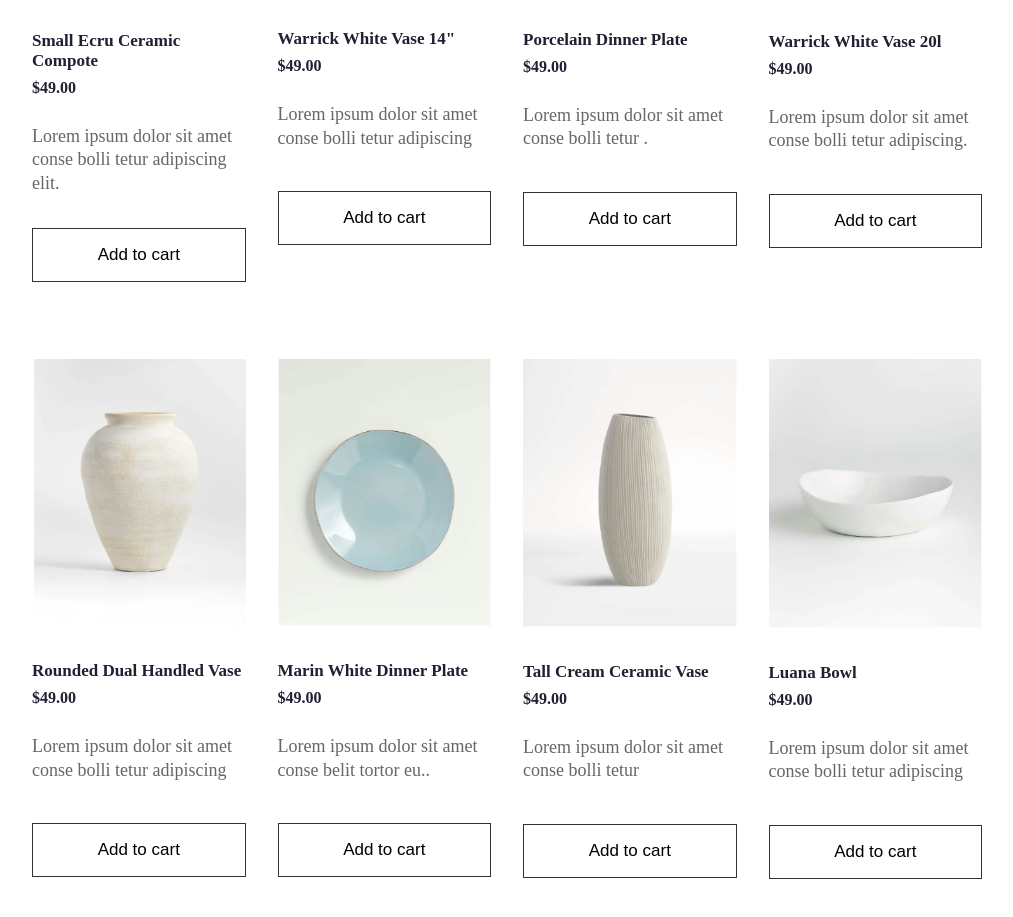
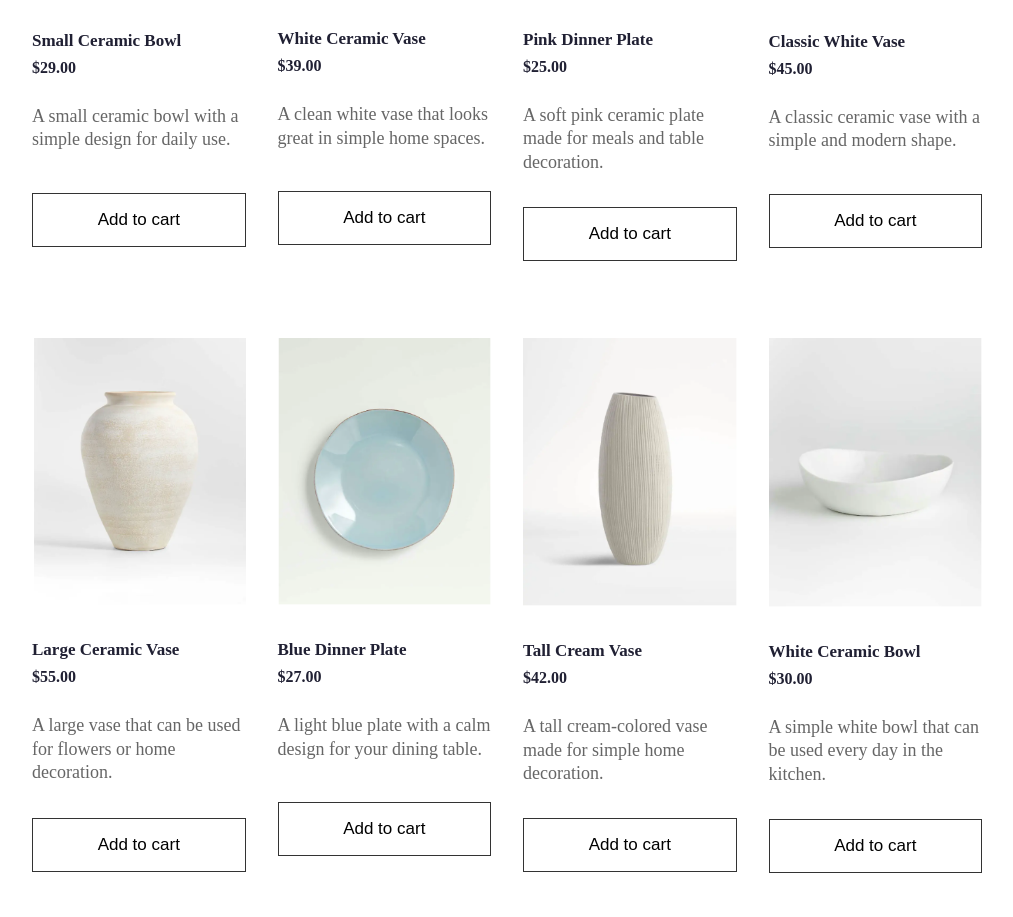
Before and after one commit to majdabdalkareem10-sys/full-stack-journey, a plain HTML site: page task-04-css-flexbox/index.html in a window 1280 px wide. Shown: the part 1827-2744 px from the top of the page, without its empty margins (133-1146 px from the left). Drawn offline with Linux system fonts and the light colour scheme.

Commit message:
Update Task 04 content

```diff
--- a/task-04-css-flexbox/index.html
+++ b/task-04-css-flexbox/index.html
@@ -1,17 +1,21 @@
 <!DOCTYPE html>
 <html lang="en">
+
 <head>
     <meta charset="UTF-8">
     <meta name="viewport" content="width=device-width, initial-scale=1.0">
-    <title>Moon Store</title>
+    <title>Moon Ceramic Store</title>
+
     <link rel="stylesheet" href="assets/css/base.css">
     <link rel="stylesheet" href="assets/css/main.css">
 </head>
+
 <body>
 
     <header class="header">
         <div class="container">
             <div class="row header-row">
+
                 <div class="logo">
                     <img src="imgs/moon-logo.png" alt="Moon logo">
                 </div>
@@ -26,122 +30,219 @@
                 <div class="header-icons">
                     <img src="imgs/header-icons.png" alt="Header icons">
                 </div>
+
             </div>
         </div>
     </header>
 
+
     <section class="hero">
+
         <div class="hero-left-space"></div>
 
         <div class="hero-content">
             <img class="hero-symbol" src="imgs/hero-symbol.png" alt="Decoration">
-            <p>Handcrafted in Viet Nam since 1650</p>
-            <h1>BAT TRANG<br>DINNER SET</h1>
-            <button type="button">SHOP NOW</button>
+
+            <p>Simple ceramic pieces made for every home</p>
+
+            <h1>
+                CERAMIC HOME
+                <br>
+                COLLECTION
+            </h1>
+
+            <button type="button">VIEW COLLECTION</button>
         </div>
 
         <div class="hero-image">
-            <img src="imgs/hero-main.png" alt="Dinner set">
+            <img src="imgs/hero-main.png" alt="Ceramic dinner set">
         </div>
+
     </section>
 
+
     <section class="collections">
+
         <div class="container">
+
             <div class="row collection-row">
+
                 <div class="collection">
-                    <img src="imgs/collection-1.png" alt="Tableware">
-                    <h2>TABLEWARE</h2>
+                    <img src="imgs/collection-1.png" alt="Dining collection">
+                    <h2>DINING</h2>
                 </div>
 
                 <div class="collection">
-                    <img src="imgs/collection-2.png" alt="Home decor">
+                    <img src="imgs/collection-2.png" alt="Home decoration">
                     <h2>HOME DECOR</h2>
                 </div>
 
                 <div class="collection">
-                    <img src="imgs/collection-3.png" alt="Holiday">
-                    <h2>HOLIDAY</h2>
+                    <img src="imgs/collection-3.png" alt="Seasonal collection">
+                    <h2>SEASONAL</h2>
                 </div>
 
                 <div class="collection">
-                    <img src="imgs/collection-4.png" alt="Collection">
-                    <h2>COLLECTION</h2>
+                    <img src="imgs/collection-4.png" alt="New ceramic pieces">
+                    <h2>NEW PIECES</h2>
                 </div>
+
             </div>
+
         </div>
+
     </section>
 
+
     <section class="best-sellers">
+
         <div class="container">
-            <h2 class="section-title">BEST SELLERS</h2>
+
+            <h2 class="section-title">POPULAR PRODUCTS</h2>
 
             <div class="row products-row">
+
                 <div class="product">
-                    <img src="imgs/product-1.png" alt="Small Ecru Ceramic Compote">
-                    <h3>Small Ecru Ceramic Compote</h3>
-                    <strong>$49.00</strong>
-                    <p>Lorem ipsum dolor sit amet conse bolli tetur adipiscing elit.</p>
+
+                    <img src="imgs/product-1.png" alt="Small ceramic bowl">
+
+                    <h3>Small Ceramic Bowl</h3>
+
+                    <strong>$29.00</strong>
+
+                    <p>
+                        A small ceramic bowl with a simple design for daily use.
+                    </p>
+
                     <button type="button">Add to cart</button>
+
                 </div>
 
+
                 <div class="product">
-                    <img src="imgs/product-2.png" alt="Warrick White Vase">
-                    <h3>Warrick White Vase 14"</h3>
-                    <strong>$49.00</strong>
-                    <p>Lorem ipsum dolor sit amet conse bolli tetur adipiscing</p>
+
+                    <img src="imgs/product-2.png" alt="White ceramic vase">
+
+                    <h3>White Ceramic Vase</h3>
+
+                    <strong>$39.00</strong>
+
+                    <p>
+                        A clean white vase that looks great in simple home spaces.
+                    </p>
+
                     <button type="button">Add to cart</button>
+
                 </div>
 
+
                 <div class="product">
-                    <img src="imgs/product-3.png" alt="Porcelain Dinner Plate">
-                    <h3>Porcelain Dinner Plate</h3>
-                    <strong>$49.00</strong>
-                    <p>Lorem ipsum dolor sit amet conse bolli tetur .</p>
+
+                    <img src="imgs/product-3.png" alt="Pink dinner plate">
+
+                    <h3>Pink Dinner Plate</h3>
+
+                    <strong>$25.00</strong>
+
+                    <p>
+                        A soft pink ceramic plate made for meals and table decoration.
+                    </p>
+
                     <button type="button">Add to cart</button>
+
                 </div>
 
+
                 <div class="product">
-                    <img src="imgs/product-4.png" alt="Warrick White Vase 20">
-                    <h3>Warrick White Vase 20l</h3>
-                    <strong>$49.00</strong>
-                    <p>Lorem ipsum dolor sit amet conse bolli tetur adipiscing.</p>
+
+                    <img src="imgs/product-4.png" alt="Classic white vase">
+
+                    <h3>Classic White Vase</h3>
+
+                    <strong>$45.00</strong>
+
+                    <p>
+                        A classic ceramic vase with a simple and modern shape.
+                    </p>
+
                     <button type="button">Add to cart</button>
+
                 </div>
 
+
                 <div class="product">
-                    <img src="imgs/product-5.png" alt="Rounded Dual Handled Vase">
-                    <h3>Rounded Dual Handled Vase</h3>
-                    <strong>$49.00</strong>
-                    <p>Lorem ipsum dolor sit amet conse bolli tetur adipiscing</p>
+
+                    <img src="imgs/product-5.png" alt="Large ceramic vase">
+
+                    <h3>Large Ceramic Vase</h3>
+
+                    <strong>$55.00</strong>
+
+                    <p>
+                        A large vase that can be used for flowers or home decoration.
+                    </p>
+
                     <button type="button">Add to cart</button>
+
                 </div>
 
+
                 <div class="product">
-                    <img src="imgs/product-6.png" alt="Marin White Dinner Plate">
-                    <h3>Marin White Dinner Plate</h3>
-                    <strong>$49.00</strong>
-                    <p>Lorem ipsum dolor sit amet conse belit tortor eu..</p>
+
+                    <img src="imgs/product-6.png" alt="Blue dinner plate">
+
+                    <h3>Blue Dinner Plate</h3>
+
+                    <strong>$27.00</strong>
+
+                    <p>
+                        A light blue plate with a calm design for your dining table.
+                    </p>
+
                     <button type="button">Add to cart</button>
+
                 </div>
 
+
                 <div class="product">
-                    <img src="imgs/product-7.png" alt="Tall Cream Ceramic Vase">
-                    <h3>Tall Cream Ceramic Vase</h3>
-                    <strong>$49.00</strong>
-                    <p>Lorem ipsum dolor sit amet conse bolli tetur</p>
+
+                    <img src="imgs/product-7.png" alt="Tall cream vase">
+
+                    <h3>Tall Cream Vase</h3>
+
+                    <strong>$42.00</strong>
+
+                    <p>
+                        A tall cream-colored vase made for simple home decoration.
+                    </p>
+
                     <button type="button">Add to cart</button>
+
                 </div>
 
+
                 <div class="product">
-                    <img src="imgs/product-8.png" alt="Luana Bowl">
-                    <h3>Luana Bowl</h3>
-                    <strong>$49.00</strong>
-                    <p>Lorem ipsum dolor sit amet conse bolli tetur adipiscing</p>
+
+                    <img src="imgs/product-8.png" alt="White ceramic bowl">
+
+                    <h3>White Ceramic Bowl</h3>
+
+                    <strong>$30.00</strong>
+
+                    <p>
+                        A simple white bowl that can be used every day in the kitchen.
+                    </p>
+
                     <button type="button">Add to cart</button>
+
                 </div>
+
             </div>
+
         </div>
+
     </section>
 
 </body>
+
 </html>
```
